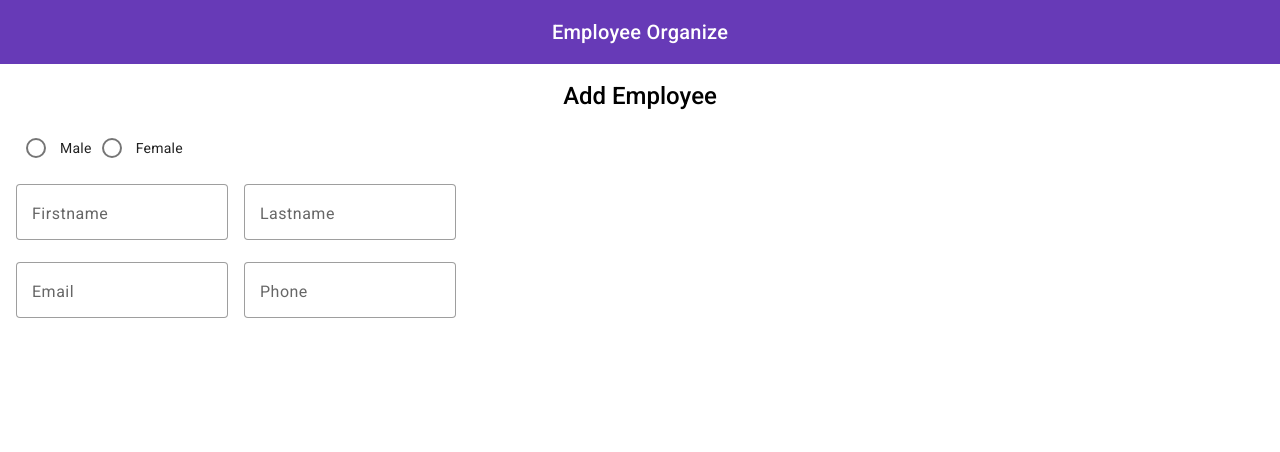
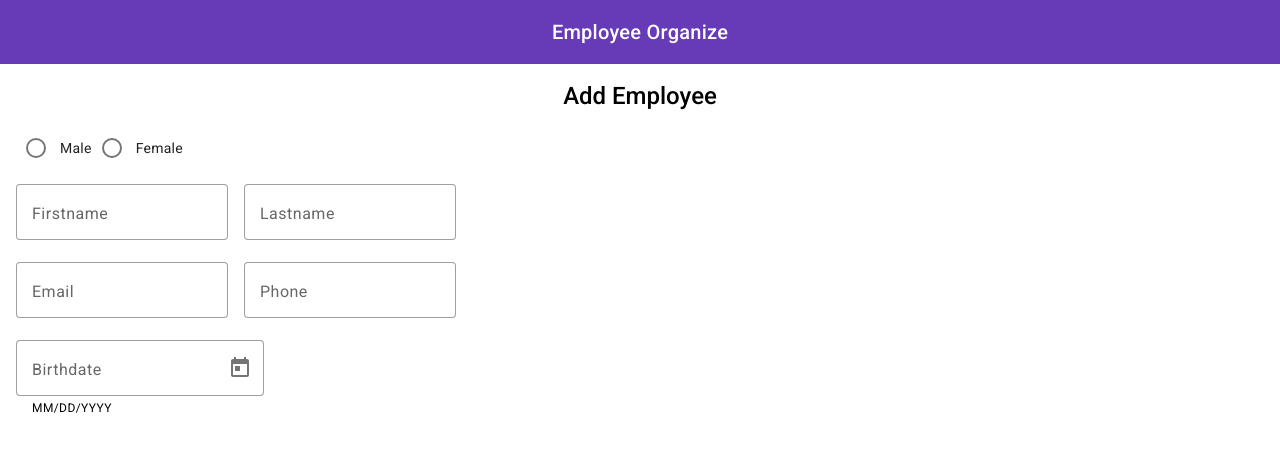
Before and after one commit to laska-adief/employee-organize, an Angular app: page /employee/form in a window 1280 px wide. Shown: the top 452 px of the page. Built offline with nearby package versions, Linux system fonts and the light colour scheme; sample sign-in values are in the browser's storage.

Commit message:
[Employee Organize] add birthdate datepicker field in employee form

```diff
--- a/src/app/pages/employee/employee-form/employee-form.component.html
+++ b/src/app/pages/employee/employee-form/employee-form.component.html
@@ -25,5 +25,14 @@
         <input matInput placeholder="Phone">
       </mat-form-field>
     </div>
+    <div class="field-group">
+      <mat-form-field appearance="outline">
+        <mat-label>Birthdate</mat-label>
+        <input matInput [matDatepicker]="picker">
+        <mat-hint>MM/DD/YYYY</mat-hint>
+        <mat-datepicker-toggle matIconSuffix [for]="picker"></mat-datepicker-toggle>
+        <mat-datepicker #picker></mat-datepicker>
+      </mat-form-field>
+    </div>
   </form>
 </section>
```
